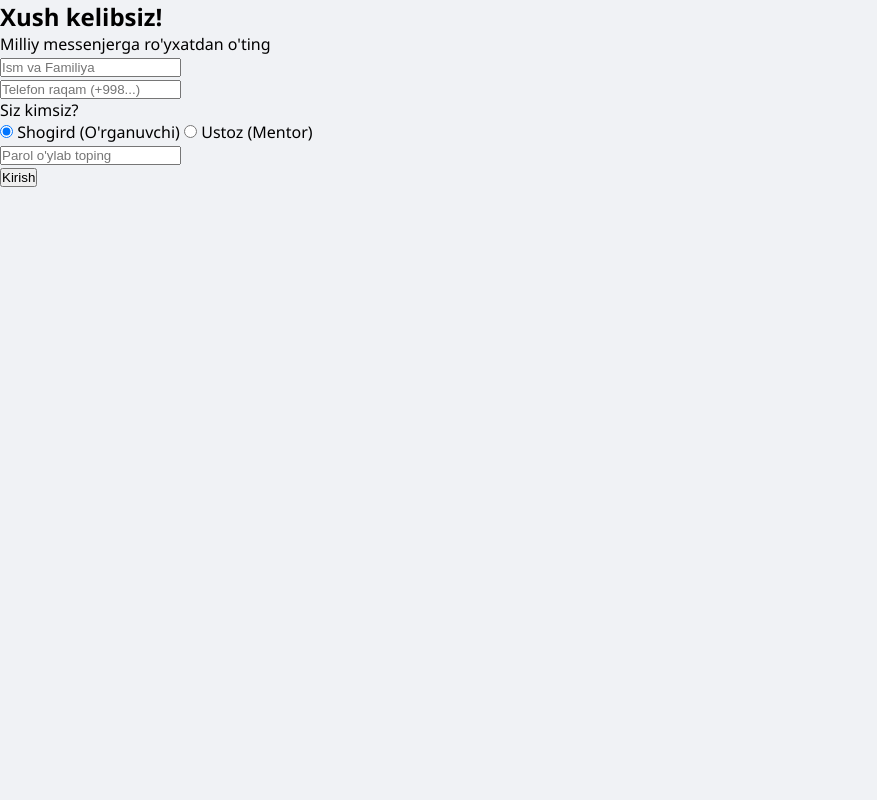
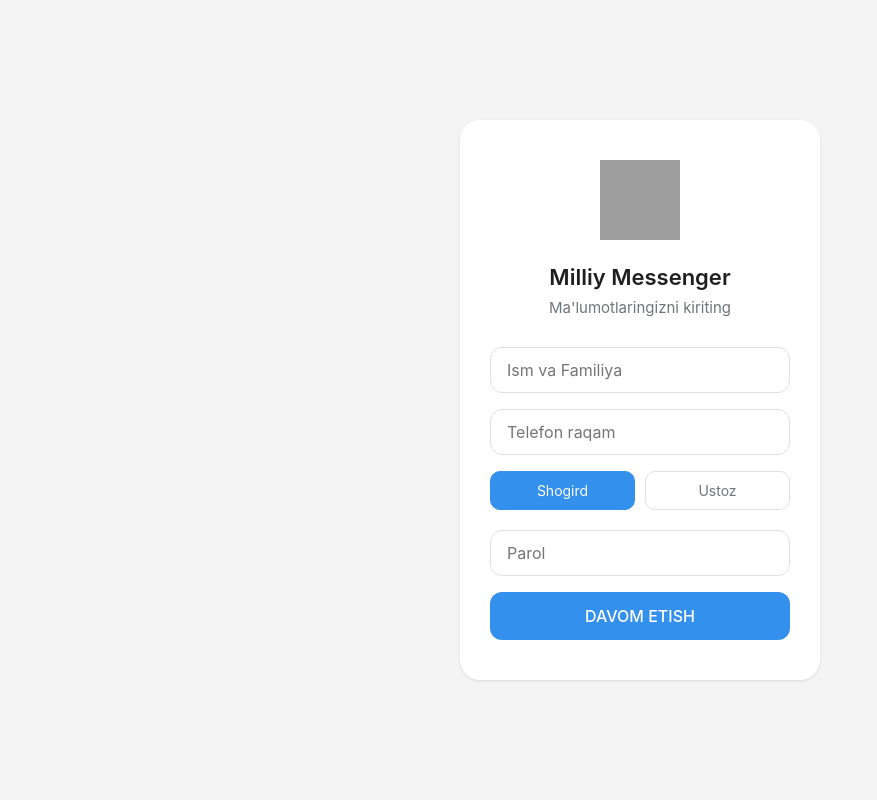
Before and after one commit to Zahro444/milliy-chat-v1, a Flask app: page / in a window 1280 px wide. Shown: the whole page, without its empty margins (0-877 px from the left). Run offline with Flask 3, Linux system fonts and the light colour scheme; grey boxes are pictures that could not be loaded.

Commit message:
telegram register dizayni

```diff
--- a/app.py
+++ b/app.py
@@ -68,6 +68,9 @@ def ustozlar_sahifasi():
 # ==========================================
 # YANGI: SHAXSIY CHAT SAHIFASI
 # ==========================================
+@app.route('/')
+def index():
+    return render_template('index.html')
 @app.route('/shaxsiy/<ustoz_ismi>')
 def shaxsiy_chat(ustoz_ismi):
     if 'ism' not in session:
--- a/templates/index.html
+++ b/templates/index.html
@@ -3,41 +3,38 @@
 <head>
     <meta charset="UTF-8">
     <meta name="viewport" content="width=device-width, initial-scale=1.0">
-    <title>Milliy Messenjer</title>
-    <link rel="stylesheet" href="{{ url_for('static', filename='style.css') }}">
+    <title>Milliy Messenger | Ro'yxatdan o'tish</title>
+    <style>
+        * { margin: 0; padding: 0; box-sizing: border-box; font-family: -apple-system, BlinkMacSystemFont, "Segoe UI", Roboto, sans-serif; }
+        body { background-color: #f4f4f5; height: 100vh; display: flex; justify-content: center; align-items: center; }
+        .tg-container { background: white; padding: 40px 30px; border-radius: 20px; width: 100%; max-width: 360px; text-align: center; box-shadow: 0 1px 3px rgba(0,0,0,0.1); }
+        .tg-logo { width: 80px; height: 80px; margin-bottom: 20px; }
+        h1 { font-size: 22px; font-weight: 600; color: #1f1f1f; margin-bottom: 8px; }
+        p { font-size: 15px; color: #707579; margin-bottom: 30px; }
+        .input-field { width: 100%; padding: 12px 16px; margin-bottom: 16px; border: 1px solid #dfe1e5; border-radius: 12px; font-size: 16px; outline: none; }
+        .input-field:focus { border-color: #3390ec; }
+        .role-group { display: flex; gap: 10px; margin-bottom: 20px; }
+        .role-btn { flex: 1; padding: 10px; border: 1px solid #dfe1e5; border-radius: 10px; cursor: pointer; font-size: 14px; color: #707579; }
+        .role-btn input { display: none; }
+        .role-btn:has(input:checked) { background-color: #3390ec; color: white; border-color: #3390ec; }
+        .main-btn { width: 100%; padding: 14px; background-color: #3390ec; color: white; border: none; border-radius: 12px; font-size: 16px; font-weight: 500; cursor: pointer; text-transform: uppercase; }
+    </style>
 </head>
 <body>
-
-    <div class="login-wrapper">
-        <div class="login-container">
-            <h2>Xush kelibsiz!</h2>
-            <p>Milliy messenjerga ro'yxatdan o'ting</p>
-
-            <form action="/" method="POST">
-                <div class="input-group">
-                    <input type="text" name="ism" placeholder="Ism va Familiya" required>
-                </div>
-
-                <div class="input-group">
-                    <input type="text" name="raqam" placeholder="Telefon raqam (+998...)" required>
-                </div>
-
-                <div class="role-selection">
-                    <label>Siz kimsiz?</label>
-                    <div class="roles">
-                        <label><input type="radio" name="role" value="shogird" checked> Shogird (O'rganuvchi)</label>
-                        <label><input type="radio" name="role" value="ustoz"> Ustoz (Mentor)</label>
-                    </div>
-                </div>
-
-                <div class="input-group">
-                    <input type="password" name="parol" placeholder="Parol o'ylab toping" required>
-                </div>
-
-                <button type="submit" class="btn">Kirish</button>
-            </form>
-        </div>
+    <div class="tg-container">
+        <img src="https://upload.wikimedia.org/wikipedia/commons/8/82/Telegram_logo.svg" alt="logo" class="tg-logo">
+        <h1>Milliy Messenger</h1>
+        <p>Ma'lumotlaringizni kiriting</p>
+        <form action="/login" method="POST">
+            <input type="text" name="username" class="input-field" placeholder="Ism va Familiya" required>
+            <input type="tel" name="phone" class="input-field" placeholder="Telefon raqam" required>
+            <div class="role-group">
+                <label class="role-btn"><input type="radio" name="role" value="shogird" checked> Shogird</label>
+                <label class="role-btn"><input type="radio" name="role" value="ustoz"> Ustoz</label>
+            </div>
+            <input type="password" name="password" class="input-field" placeholder="Parol" required>
+            <button type="submit" class="main-btn">DAVOM ETISH</button>
+        </form>
     </div>
-
 </body>
 </html>
```
